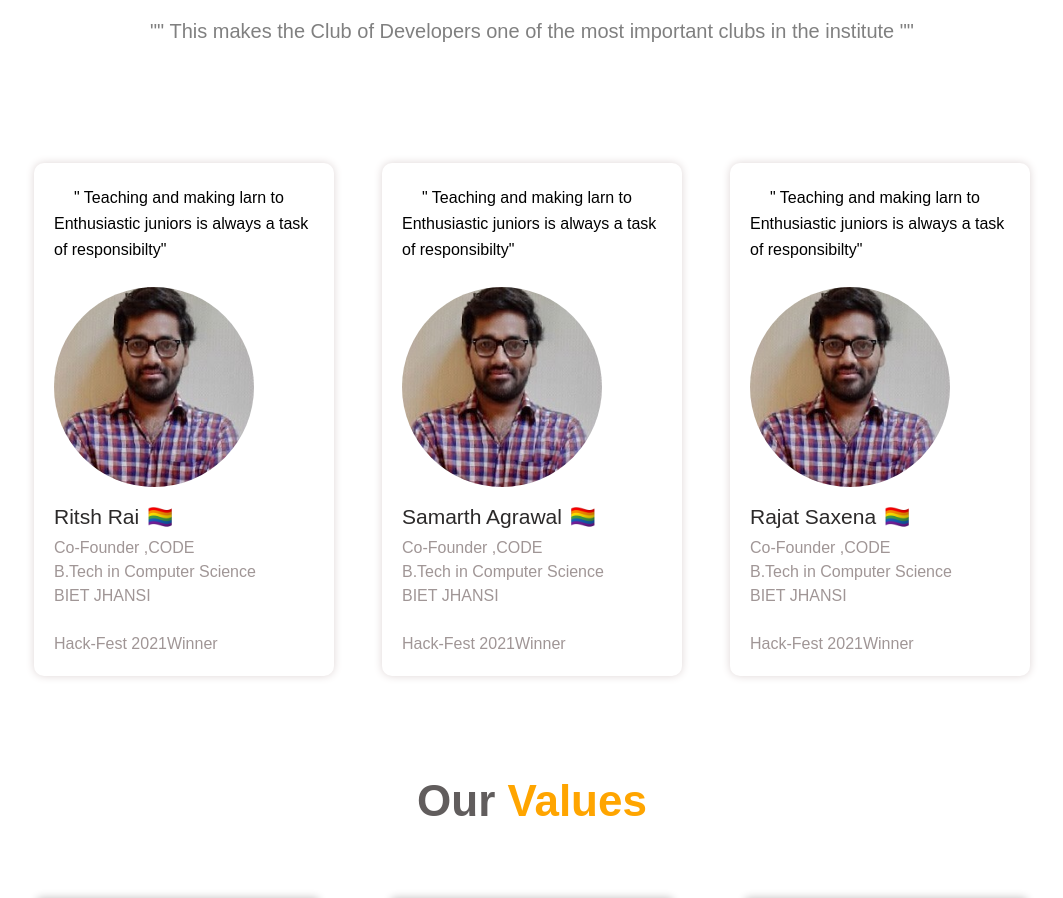
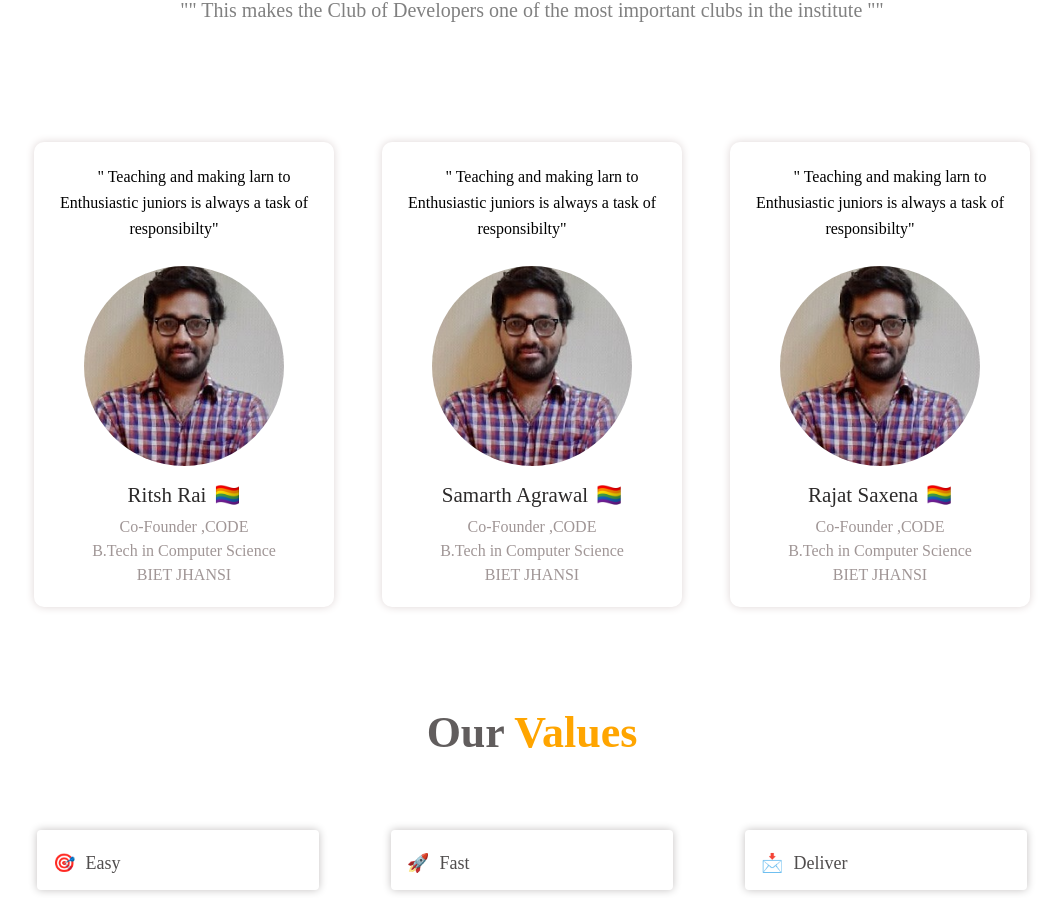
Before and after one commit to Piyush6702/AboutUs-CODE, a React (Create React App) app: page /about in a window 1280 px wide. Shown: the part 1496-2394 px from the top of the page, without its empty margins (108-1171 px from the left). Built offline with nearby package versions, Linux system fonts and the light colour scheme.

Commit message:
centtralised

```diff
--- a/src/components/founder.js
+++ b/src/components/founder.js
@@ -61,10 +61,8 @@ function Founder() {
               B.Tech in Computer Science
               <br></br>
               BIET JHANSI
-              <br></br>
-              <br>
-              </br>
-              Hack-Fest 2021Winner
+
+
               </div>
 
             </>
@@ -98,10 +96,7 @@ function Founder() {
               B.Tech in Computer Science
               <br></br>
               BIET JHANSI
-              <br></br>
-              <br>
-              </br>
-              Hack-Fest 2021Winner
+
               </div>
 
             </>
@@ -136,10 +131,7 @@ function Founder() {
               B.Tech in Computer Science
               <br></br>
               BIET JHANSI
-              <br></br>
-              <br>
-              </br>
-              Hack-Fest 2021Winner
+
               </div>
 
               <div></div>
--- a/src/components/mission.js
+++ b/src/components/mission.js
@@ -14,7 +14,7 @@ function Mission() {
          "" Club Of Developers’ mission is to create a better learning and collaborative atmosphere in the campus where they can learn and explore new technologies and can enhance their skills ""
           </p>
               </div>
-              <div className="aboutImage">
+              <div className="aboutImage asdf">
                   <img src={img} alt="s" className="aboutImg"></img>
               </div>
           </section>
--- a/src/styles/about.css
+++ b/src/styles/about.css
@@ -3,8 +3,9 @@
     padding:20px;
     max-width:1360px;
     margin:0 auto;
-    font-family: 'Nunito', sans-serif;
+    font-family: 'Nunito';
     font-size: 22px;
+    text-align: center;
 }
 .aboutCODE
 {
@@ -70,13 +71,17 @@ h3{
 
     .aboutImage {
         display: none;
-      background-color: lightblue;
+
     }
     .aboutHead{
         max-width:939px;
 
 
     }
+    .asdf{
+display: block;
+margin-top:3%;
+    }
     .aboutCODE h1{
         text-align: center;
 
--- a/src/styles/founder.css
+++ b/src/styles/founder.css
@@ -19,6 +19,7 @@ section h1{
    margin-left: 2%;
    margin-right: 2%;
    padding: 20px;
+   text-align: center;
 }
 .quoteFounder
 {
```
